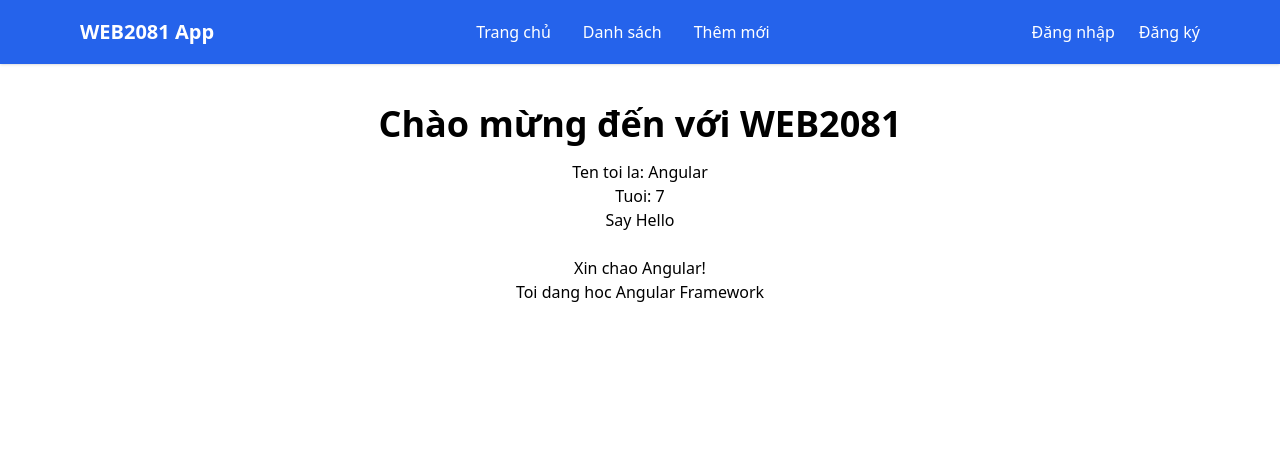
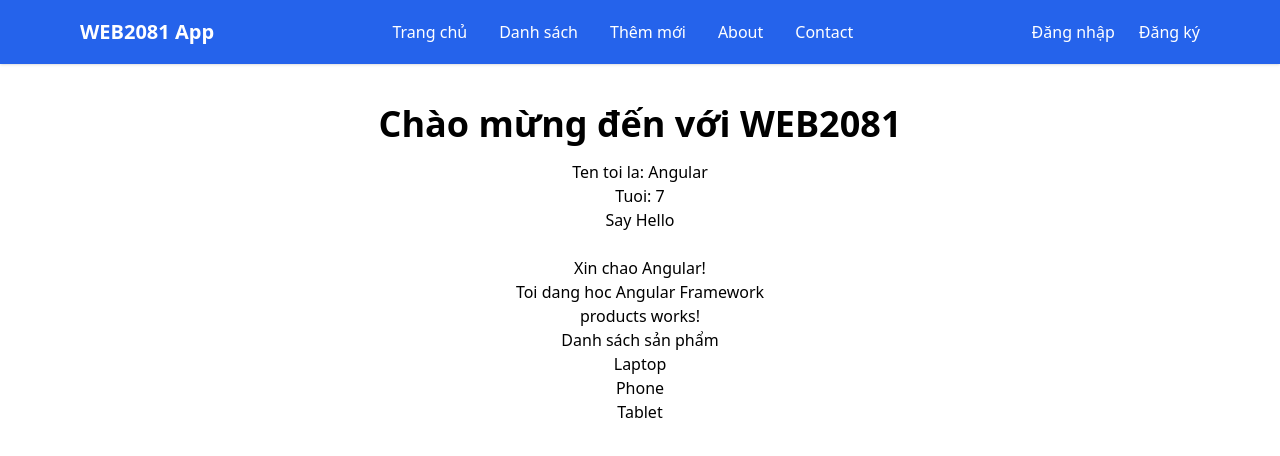
Before and after one commit to minhtri132/fe1-web2081-spring26-base-minhtri, an Angular app: page /products in a window 1280 px wide. Before the commit this address led to /. Shown: the top 456 px of the page. Built offline with nearby package versions, Linux system fonts and the light colour scheme.

Commit message:
update code

```diff
--- a/src/app/about/about.html
+++ b/src/app/about/about.html
@@ -6,12 +6,6 @@
     <title>Document</title>
 </head>
 <body>
-    <h1>{{title}}</h1>
-    <h2>Ten toi la: {{name}}</h2>
-    <p>Tuoi: {{age}}</p>
-
-    <button (click)="sayHello()">
-      Say Hello
-    </button>
+    <a routerLink="/about">About</a>
 </body>
 </html>
--- a/src/app/about/about.ts
+++ b/src/app/about/about.ts
@@ -5,14 +5,5 @@ import { Component } from '@angular/core';
   imports: [],
   templateUrl: './about.html',
   styleUrl: './about.css',
-
 })
-export class About {
-  title = 'Day la trang About';
-  name = 'Nguyen Van A';
-  age = 25;
-  sayHello(){
-  console.log('Hello,');
-  alert('Hello,' + this.name);
-  }
-}
+export class About {}
--- a/src/app/app.html
+++ b/src/app/app.html
@@ -6,8 +6,10 @@
 
     <div class="hidden md:flex items-center space-x-8">
       <a href="#" class="hover:text-gray-200">Trang chủ</a>
-      <a href="#" class="hover:text-gray-200">Danh sách</a>
+      <a href="/products" class="hover:text-gray-200">Danh sách</a>
       <a href="#" class="hover:text-gray-200">Thêm mới</a>
+      <a href="/about" class="hover:text-gray-200">About</a>
+      <a href="/contact" class="hover:text-gray-200">Contact</a>
     </div>
 
     <div class="hidden md:flex items-center space-x-6">
--- a/src/app/app.routes.ts
+++ b/src/app/app.routes.ts
@@ -1,3 +1,13 @@
 import { Routes } from '@angular/router';
+import { Home } from './home/home';
+import { About } from './about/about';
+import { Contact } from './pages/contact/contact';
+import { Products } from './products/products';
 
-export const routes: Routes = [];
+export const routes: Routes = [
+  { path: '', component: Home },
+  { path: 'about', component: About },
+  { path: 'contact', component: Contact },
+  { path: 'products', component: Products }
+
+];
--- /dev/null
+++ b/src/app/pages/contact/contact.html
@@ -0,0 +1,3 @@
+<p>contact works!</p>
+<h2>{{title}}</h2>
+<p>Email: {{email}}</p>
--- /dev/null
+++ b/src/app/pages/contact/contact.ts
@@ -0,0 +1,12 @@
+import { Component } from '@angular/core';
+import { RouterOutlet } from '@angular/router';
+@Component({
+  selector: 'app-contact',
+  imports: [RouterOutlet],
+  templateUrl: './contact.html',
+  styleUrl: './contact.css',
+})
+export class Contact {
+  title = 'Day la trang lien he';
+  email = 'example@gmail.com';
+}
--- /dev/null
+++ b/src/app/products/products.html
@@ -0,0 +1,7 @@
+<p>products works!</p>
+<h2>{{title}}</h2>
+<ul>
+    <li>Laptop</li>
+    <li>Phone</li>
+    <li>Tablet</li>
+</ul>
--- /dev/null
+++ b/src/app/products/products.ts
@@ -0,0 +1,11 @@
+import { Component } from '@angular/core';
+
+@Component({
+  selector: 'app-products',
+  imports: [],
+  templateUrl: './products.html',
+  styleUrl: './products.css',
+})
+export class Products {
+  title = 'Danh sách sản phẩm';
+}
```
Also changed, not shown: src/app/pages/contact/contact.css (added), src/app/products/products.css (added).
